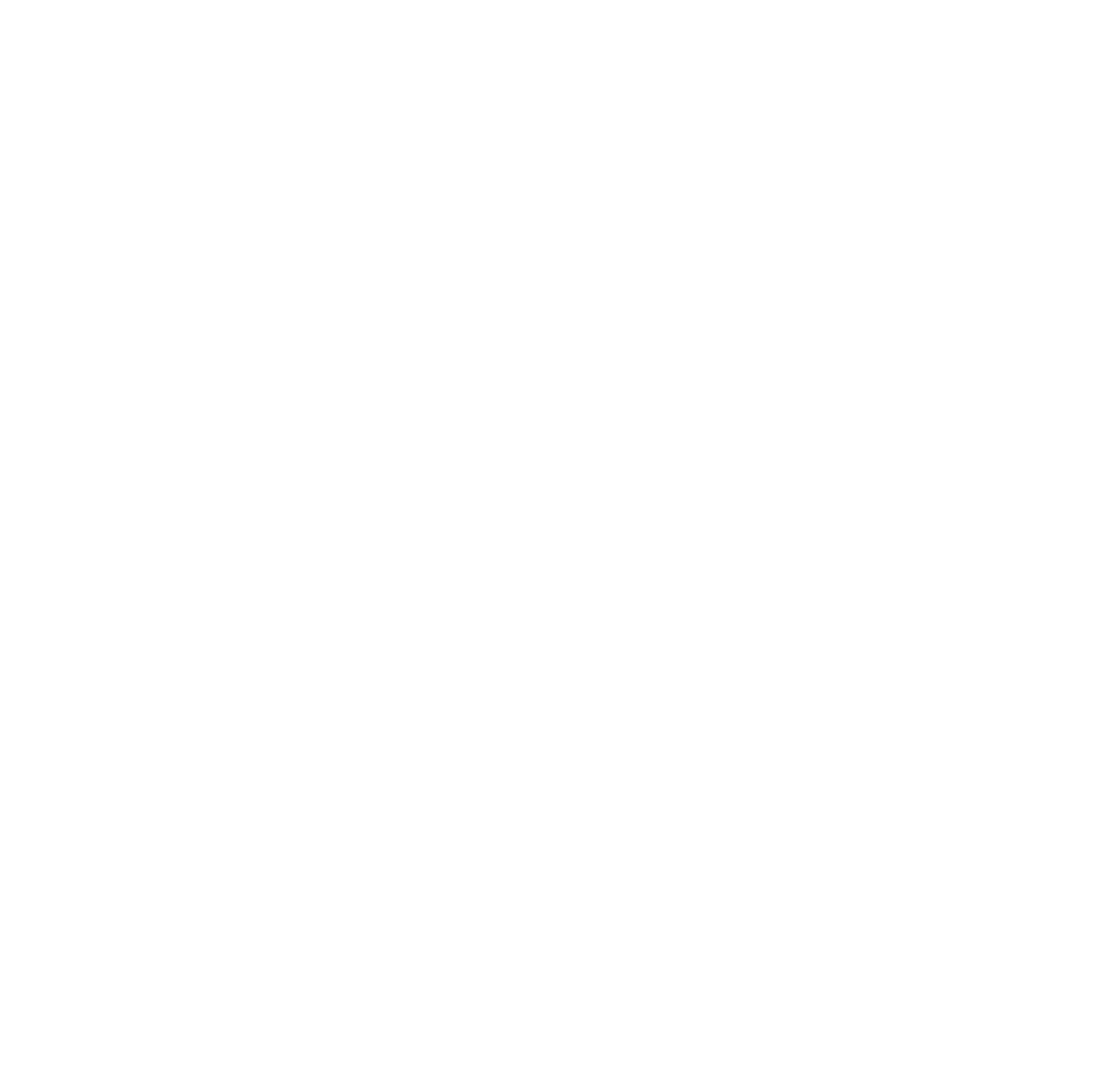
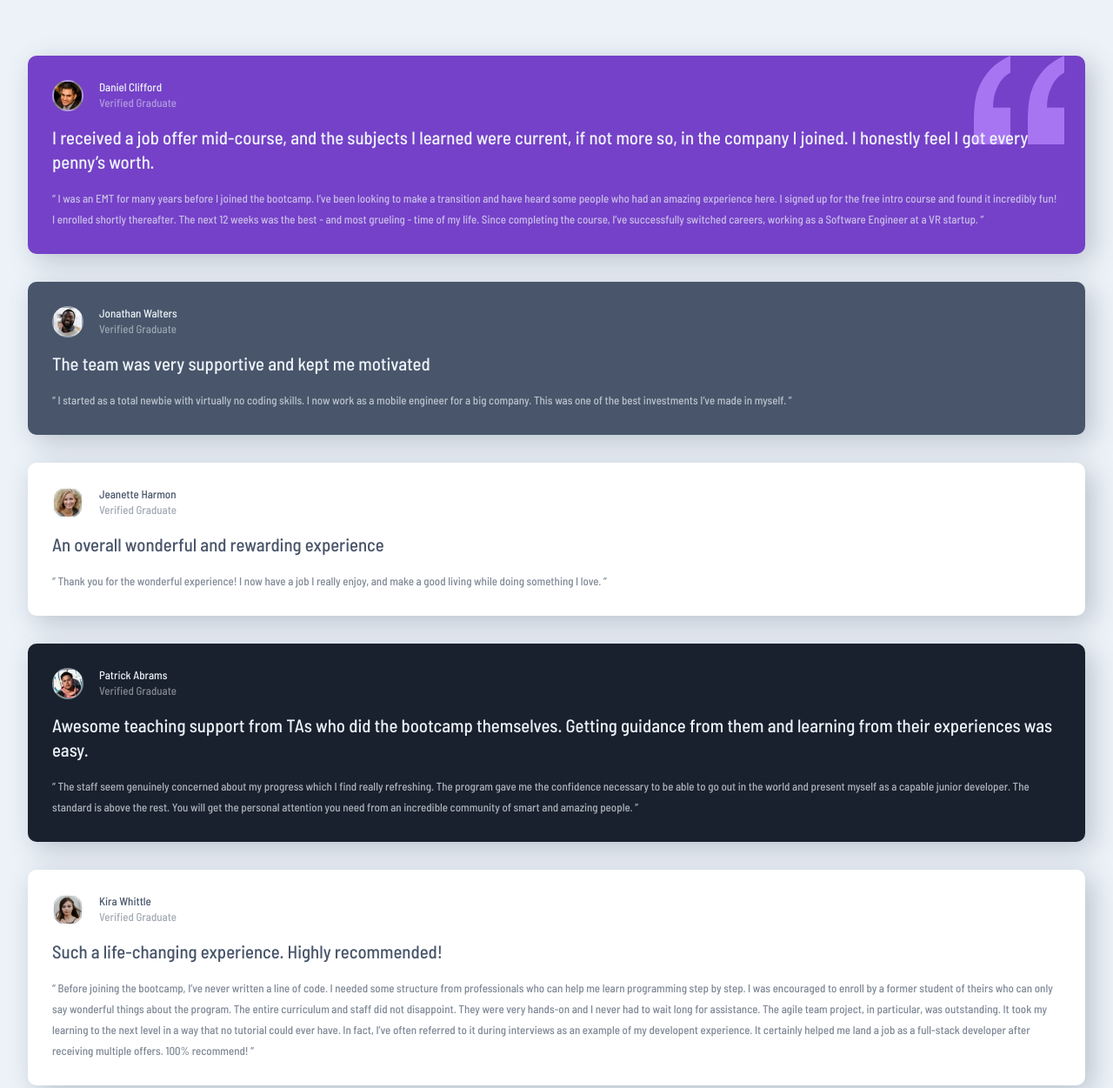
Before and after one commit to flaventurini/projetozer0, a plain HTML site: page index.html in a window 1280 px wide. Shown: the top 1251 px of the page at 87% size. Before the commit the page ends 800 px from the top, so only its background shows below. Drawn offline with Linux system fonts and the light colour scheme.

Commit message:
Updated 28/03/22

```diff
--- /dev/null
+++ b/assets/css/reset.css
@@ -0,0 +1,48 @@
+html, body, div, span, applet, object, iframe,
+h1, h2, h3, h4, h5, h6, p, blockquote, pre,
+a, abbr, acronym, address, big, cite, code,
+del, dfn, em, img, ins, kbd, q, s, samp,
+small, strike, strong, sub, sup, tt, var,
+b, u, i, center,
+dl, dt, dd, ol, ul, li,
+fieldset, form, label, legend,
+table, caption, tbody, tfoot, thead, tr, th, td,
+article, aside, canvas, details, embed,
+figure, figcaption, footer, header, hgroup,
+menu, nav, output, ruby, section, summary,
+time, mark, audio, video {
+	margin: 0;
+	padding: 0;
+	border: 0;
+	font-size: 100%;
+	font: inherit;
+	vertical-align: baseline;
+}
+/* HTML5 display-role reset for older browsers */
+article, aside, details, figcaption, figure,
+footer, header, hgroup, menu, nav, section {
+	display: block;
+}
+body {
+	line-height: 1;
+}
+ol, ul {
+	list-style: none;
+}
+blockquote, q {
+	quotes: none;
+}
+blockquote:before, blockquote:after,
+q:before, q:after {
+	content: '';
+	content: none;
+}
+table {
+	border-collapse: collapse;
+	border-spacing: 0;
+}
+
+a {
+	color: inherit;
+	text-decoration: none;
+}
--- a/assets/css/style.css
+++ b/assets/css/style.css
@@ -0,0 +1,183 @@
+:root {
+  --roxo: hsl(263, 55%, 52%);
+  --chumbo: hsl(217, 19%, 35%);
+  --verificado-chumbo: hsl(217, 19%, 35%, 50%);
+  --testemunho-chumbo: hsl(217, 19%, 35%, 70%);
+  --azul-escuro: hsl(219, 29%, 14%);
+  --branco: hsl(0, 0%, 100%);
+  --cinza-claro: hsl(0, 0%, 81%);
+  --cinza-azul-claro: hsl(210, 46%, 95%);
+  --verificado-cinza-azul-claro: hsl(210, 46%, 95%, 50%);
+  --testemunho-cinza-azul-claro: hsl(210, 46%, 95%, 70%);
+  --sombra-cartao: hsl(217, 19%, 35%, 30%);
+  --barlow: 'Barlow Semi Condensed', sans-serif;
+}
+
+/* Note for text colors:
+
+1. "Verified Graduate" has the same color as the person's name with 50% opacity
+2. Review paragraphs inside the quotations have the same color as well, but are at 70% opacity */
+
+body {
+  font-size: 13px;
+  font-family: var(--barlow);
+  background-color: var(--cinza-azul-claro);
+}
+
+.corpo {
+  display: grid;
+  grid-template-columns: 1fr;
+  color: var(--cinza-azul-claro);
+  margin: 3rem 1rem;
+}
+
+.cartao {
+  box-sizing: border-box;
+  display: flex;
+  flex-direction: column;
+  border-radius: 10px;
+  margin: 1rem 1rem;
+  padding: 1.75rem;
+  line-height: 1.5rem;
+  box-shadow: 8px 8px 30px var(--sombra-cartao);
+}
+
+.cartao--destaque{
+  background-image: url(../img/bg-pattern-quotation.svg);
+  background-repeat: no-repeat;
+  background-position-x: calc(100% - 1.5rem);
+}
+
+.cartao__topo {
+  display: grid;
+  grid-template-columns: 54px 1fr;
+  grid-template-rows: auto auto;
+  margin-bottom: 1rem;
+  line-height: 1rem;
+}
+
+.cartao__imagem {
+  border: 2px solid var(--verificado-cinza-azul-claro);
+  border-radius: 100%;
+  margin-right: 1rem;
+  grid-row: span 2;
+  height: 32px;
+  width: 32px;
+  align-self: center;
+  background-repeat: no-repeat;
+  background-size: cover;
+}
+
+.cartao__imagem--daniel {
+  background-image: url(../img/image-daniel.jpg);
+}
+
+.cartao__imagem--jonathan {
+  background-image: url(../img/image-jonathan.jpg);
+}
+
+.cartao__imagem--jeanette {
+  background-image: url(../img/image-jeanette.jpg);
+}
+
+.cartao__imagem--patrick {
+  background-image: url(../img/image-patrick.jpg);
+}
+
+.cartao__imagem--kira {
+  background-image: url(../img/image-kira.jpg);
+}
+
+.cartao__nome {
+  grid-column-start: 2;
+}
+
+.cartao__verificado {
+  grid-column-start: 2;
+  color: var(--verificado-cinza-azul-claro);
+}
+
+.cartao__verificado--jeanette {
+  color: var(--verificado-chumbo);
+}
+
+.cartao__verificado--kira {
+  color: var(--verificado-chumbo);
+}
+
+.cartao__quote {
+  font-size: 1.3rem;
+  line-height: 1.75rem;
+  margin-bottom: 1rem;
+}
+
+.cartao--daniel {
+  background-color: var(--roxo);
+}
+
+.cartao--jonathan {
+  background-color: var(--chumbo);
+}
+
+.cartao--jeanette {
+  background-color: var(--branco);
+  color: var(--chumbo);
+}
+
+.cartao--patrick {
+  background-color: var(--azul-escuro);
+}
+
+.cartao--kira {
+  background-color: var(--branco);
+  color: var(--chumbo);
+}
+
+.cartao__testemunho {
+  color: var(--testemunho-cinza-azul-claro);
+}
+
+.cartao__testemunho--jeanette {
+  color: var(--testemunho-chumbo);
+}
+
+.cartao__testemunho--kira {
+  color: var(--testemunho-chumbo);
+}
+
+@media screen and (min-width: 1440px) {
+  .corpo {
+    grid-template-columns: 1fr 1fr 1fr 1fr;
+    grid-template-rows: 1fr 1fr;
+    margin: 10% 10%;
+  }
+
+  .cartao--destaque{
+    background-position-x: calc(100% - 5rem);
+  }
+
+  .cartao--daniel {
+    grid-row: 1;
+    grid-column: 1 / span 2;
+  }
+
+  .cartao--jonathan {
+    grid-column: 3;
+    grid-row: 1;
+  }
+
+  .cartao--jeanette {
+    grid-column: 1;
+    grid-row: 2;
+  }
+
+  .cartao--patrick {
+    grid-column: 2 / span 2;
+    grid-row: 2;
+  }
+
+  .cartao--kira {
+    grid-column: 4;
+    grid-row: 1 / span 2;
+  }
+}
--- a/index.html
+++ b/index.html
@@ -4,9 +4,102 @@
   <meta charset="UTF-8">
   <meta http-equiv="X-UA-Compatible" content="IE=edge">
   <meta name="viewport" content="width=device-width, initial-scale=1.0">
-  <title>Document</title>
+  <link rel="icon" type="image/png" sizes="32x32" href="assets/img/favicon-32x32.png">
+  <title>HOME - Testimonials</title>
+
+  <link rel="preconnect" href="https://fonts.googleapis.com">
+  <link rel="preconnect" href="https://fonts.gstatic.com" crossorigin>
+  <link href="https://fonts.googleapis.com/css2?family=Barlow+Semi+Condensed:wght@500;600&display=swap" rel="stylesheet">
+  <link rel="stylesheet" href="assets/css/normalize.css">
+  <link rel="stylesheet" href="assets/css/reset.css">
+  <link rel="stylesheet" href="assets/css/style.css">
+
 </head>
 <body>
 
+  <main class="corpo">
+    <article class="cartao cartao--daniel cartao--destaque">
+      <span class="cartao__topo">
+        <span class="cartao__imagem cartao__imagem--daniel" aria-label="Imagem do usuário"></span>
+        <p class="cartao__nome">Daniel Clifford</p>
+        <p class="cartao__verificado">Verified Graduate</p>
+      </span>
+      <p class="cartao__quote">
+        I received a job offer mid-course, and the subjects I learned were current, if not more so,
+        in the company I joined. I honestly feel I got every penny’s worth.
+      <p/>
+      <p class="cartao__testemunho">
+        “ I was an EMT for many years before I joined the bootcamp. I’ve been looking to make a
+        transition and have heard some people who had an amazing experience here. I signed up
+        for the free intro course and found it incredibly fun! I enrolled shortly thereafter.
+        The next 12 weeks was the best - and most grueling - time of my life. Since completing
+        the course, I’ve successfully switched careers, working as a Software Engineer at a VR startup. ”
+      </p>
+    </article>
+
+    <article class="cartao cartao--jonathan">
+      <span class="cartao__topo">
+        <span class="cartao__imagem cartao__imagem--jonathan" aria-label="Imagem do usuário"></span>
+        <p class="cartao__nome">Jonathan Walters</p>
+        <p class="cartao__verificado">Verified Graduate</p>
+      </span>
+      <p class="cartao__quote">The team was very supportive and kept me motivated</p>
+      <p class="cartao__testemunho">
+        “ I started as a total newbie with virtually no coding skills. I now work as a mobile engineer
+        for a big company. This was one of the best investments I’ve made in myself. ”
+      </p>
+    </article>
+
+    <article class="cartao cartao--jeanette">
+      <span class="cartao__topo">
+        <span class="cartao__imagem cartao__imagem--jeanette" aria-label="Imagem do usuário"></span>
+        <p class="cartao__nome">Jeanette Harmon</p>
+        <p class="cartao__verificado cartao__verificado--jeanette">Verified Graduate</p>
+      </span>
+      <p class="cartao__quote">An overall wonderful and rewarding experience</p>
+      <p class="cartao__testemunho cartao__testemunho--jeanette">
+        “ Thank you for the wonderful experience! I now have a job I really enjoy, and make a good living
+        while doing something I love. ”
+      </p>
+    </article>
+
+    <article class="cartao cartao--patrick">
+      <span class="cartao__topo">
+        <span class="cartao__imagem cartao__imagem--patrick" aria-label="Imagem do usuário"></span>
+        <p class="cartao__nome">Patrick Abrams</p>
+        <p class="cartao__verificado">Verified Graduate</p>
+      </span>
+      <p class="cartao__quote">
+        Awesome teaching support from TAs who did the bootcamp themselves. Getting guidance from them and
+        learning from their experiences was easy.
+      </p>
+      <p class="cartao__testemunho">
+        “ The staff seem genuinely concerned about my progress which I find really refreshing. The program
+        gave me the confidence necessary to be able to go out in the world and present myself as a capable
+        junior developer. The standard is above the rest. You will get the personal attention you need from
+        an incredible community of smart and amazing people. ”
+      </p>
+    </article>
+
+    <article class="cartao cartao--kira">
+      <span class="cartao__topo">
+        <span class="cartao__imagem cartao__imagem--kira" aria-label="Imagem do usuário"></span>
+        <p class="cartao__nome"> Kira Whittle</p>
+        <p class="cartao__verificado cartao__verificado--kira">Verified Graduate</p>
+      </span>
+      <p class="cartao__quote">Such a life-changing experience. Highly recommended!</p>
+      <p class="cartao__testemunho cartao__testemunho--kira">
+        “ Before joining the bootcamp, I’ve never written a line of code. I needed some structure from
+        professionals who can help me learn programming step by step. I was encouraged to enroll by a former
+        student of theirs who can only say wonderful things about the program. The entire curriculum and staff
+        did not disappoint. They were very hands-on and I never had to wait long for assistance. The agile team
+        project, in particular, was outstanding. It took my learning to the next level in a way that no tutorial
+        could ever have. In fact, I’ve often referred to it during interviews as an example of my developent
+        experience. It certainly helped me land a job as a full-stack developer after receiving multiple offers.
+        100% recommend! ”
+      </p>
+    </article>
+  </main>
+
 </body>
 </html>
```
Also changed, not shown: assets/css/normalize.css (added).
